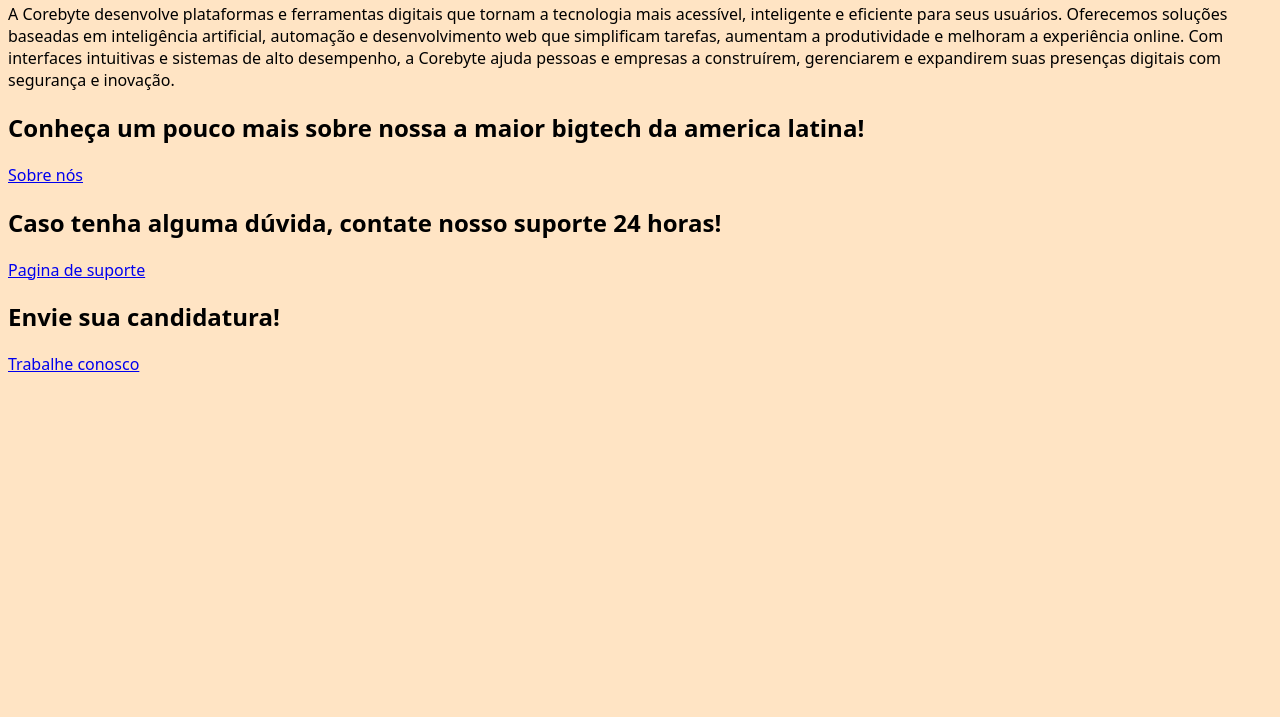
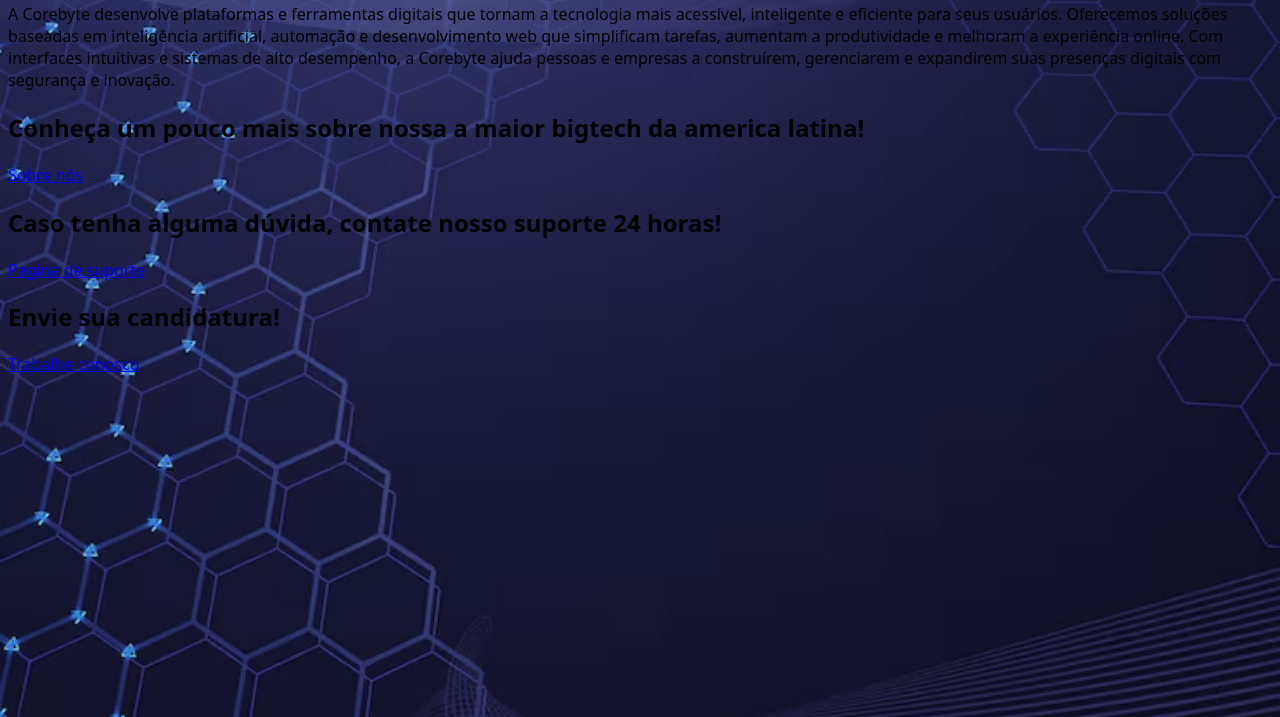
Before and after one commit to joaovitorhfc/bigtech_site, a plain HTML site: page index.html in a window 1280 px wide. Shown: the part 83-800 px from the top of the page. Drawn offline with Linux system fonts and the light colour scheme.

Commit message:
In development

```diff
--- a/pagina_de_contato.css
+++ b/pagina_de_contato.css
@@ -0,0 +1,9 @@
+body{
+    background-color:#ffffff ;
+    background-image: url('fundo-de-textura-hexadecimal-para-rede_23-2150080754.jpg');
+    background-repeat: no-repeat;
+    background-size: cover;
+    background-position: center;
+    background-attachment: fixed; /* Adicionado para garantir o efeito completo */
+
+}
--- a/quem_somos.css
+++ b/quem_somos.css
@@ -0,0 +1,9 @@
+body{
+    background-color:#ffffff ;
+    background-image: url('fundo-de-textura-hexadecimal-para-rede_23-2150080754.jpg');
+    background-repeat: no-repeat;
+    background-size: cover;
+    background-position: center;
+    background-attachment: fixed; /* Adicionado para garantir o efeito completo */
+
+}
--- a/style.css
+++ b/style.css
@@ -1,3 +1,8 @@
 body{
-    background-color: bisque;
+    background-color:#ffffff ;
+    background-image: url('fundo-de-textura-hexadecimal-para-rede_23-2150080754.jpg');
+    background-repeat: no-repeat;
+    background-size: cover;
+    background-position: center;
+    background-attachment: fixed; /* Adicionado para garantir o efeito completo */
 }
```
Also changed, not shown: candidaturas.html (+1 -1 lines).
